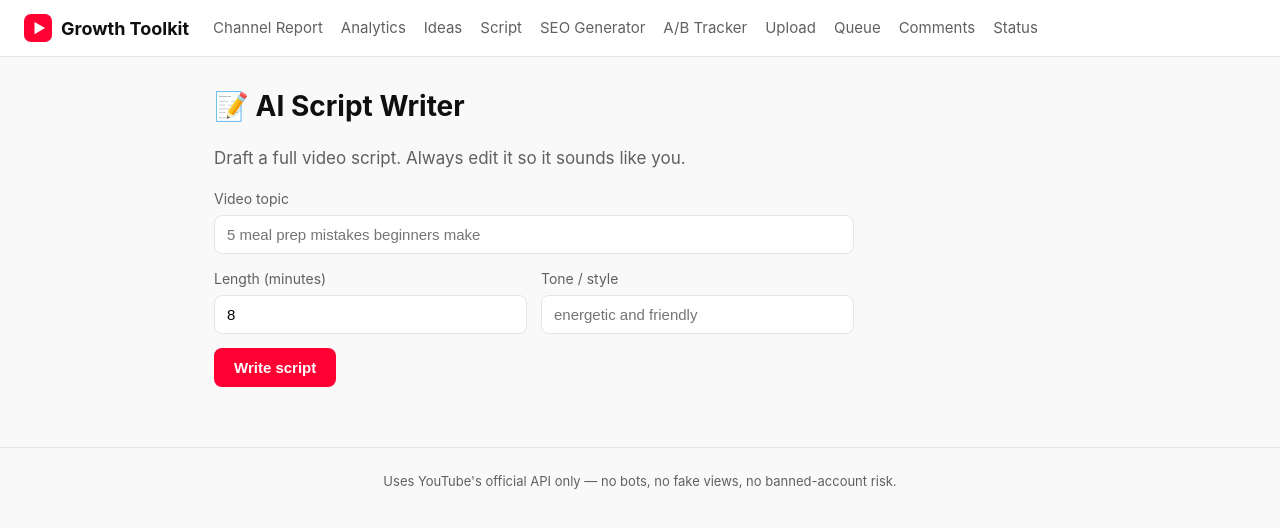
After one commit to vijayrajkoduru/YOUTUBE-, a Flask app: page /script in a window 1280 px wide. The commit adds this page. Shown: the top 528 px of the page. Run offline with Flask 3, Linux system fonts and the light colour scheme.

Commit message:
Add AI Idea Generator and Script Writer (Claude API)
- src/ai.py: video-idea generation + full script writing via the official
  Anthropic SDK (claude-opus-4-8, adaptive thinking, streamed for long output)
- Web pages /ideas and /script + nav, home cards, terminal menu option 9
- ANTHROPIC_API_KEY config/.env/healthcheck wiring; YouTube tools unaffected
- System Check now reports AI Ideas & Script readiness

All 11 routes verified (HTTP 200); compiles clean.

https://claude.ai/code/session_01XSoxwEkjZC5VVTNX9ueBya

```diff
--- a/config.py
+++ b/config.py
@@ -11,6 +11,9 @@ load_dotenv()
 YOUTUBE_API_KEY = os.getenv("YOUTUBE_API_KEY")
 MY_CHANNEL_ID = os.getenv("MY_CHANNEL_ID")
 
+# Optional: only needed for the AI Ideas and Script tools (Claude API).
+ANTHROPIC_API_KEY = os.getenv("ANTHROPIC_API_KEY")
+
 # Where the A/B test tracker saves its data.
 DATA_DIR = os.path.join(os.path.dirname(__file__), "data")
 
--- a/requirements.txt
+++ b/requirements.txt
@@ -15,3 +15,6 @@ Flask==3.0.3
 
 # Production web server used when the site is hosted online
 gunicorn==22.0.0
+
+# Claude API — powers the AI Ideas and Script tools
+anthropic==0.69.0
--- a/src/healthcheck.py
+++ b/src/healthcheck.py
@@ -15,8 +15,11 @@ def run_checks():
     """Returns a list of connectivity/credential checks with pass/fail."""
     api_key_ok = bool(config.YOUTUBE_API_KEY) and config.YOUTUBE_API_KEY != "paste_your_api_key_here"
     channel_ok = bool(config.MY_CHANNEL_ID) and config.MY_CHANNEL_ID != "paste_your_channel_id_here"
+    ai_ok = bool(config.ANTHROPIC_API_KEY) and config.ANTHROPIC_API_KEY != "paste_your_anthropic_key_here"
 
     return [
+        {"name": "Claude API key", "ok": ai_ok,
+         "detail": "Optional — powers AI Ideas and Script."},
         {"name": "YouTube API key", "ok": api_key_ok,
          "detail": "Reads public stats (Channel Report, Comments)."},
         {"name": "Channel ID", "ok": channel_ok,
@@ -40,4 +43,5 @@ def feature_readiness(checks=None):
         {"feature": "Comments", "ready": ok["YouTube API key"]},
         {"feature": "Private Analytics", "ready": ok["Logged in (token)"]},
         {"feature": "Upload & Queue", "ready": ok["Logged in (token)"]},
+        {"feature": "AI Ideas & Script", "ready": ok["Claude API key"]},
     ]
--- a/web/app.py
+++ b/web/app.py
@@ -115,6 +115,41 @@ def comments_page():
     )
 
 
+@app.route("/ideas", methods=["GET", "POST"])
+def ideas_page():
+    """AI video-idea generator (Claude API)."""
+    ideas = error = topic = None
+    if request.method == "POST":
+        topic = request.form.get("topic", "").strip()
+        try:
+            from src import ai
+            ideas = ai.generate_ideas(topic, count=10)
+        except Exception as e:
+            error = str(e)
+    return render_template("ideas.html", ideas=ideas, error=error, topic=topic)
+
+
+@app.route("/script", methods=["GET", "POST"])
+def script_page():
+    """AI script writer (Claude API)."""
+    script = error = topic = None
+    minutes = 8
+    if request.method == "POST":
+        topic = request.form.get("topic", "").strip()
+        try:
+            minutes = int(request.form.get("minutes", "8") or 8)
+        except ValueError:
+            minutes = 8
+        style = request.form.get("style", "").strip() or "energetic and friendly"
+        try:
+            from src import ai
+            script = ai.generate_script(topic, minutes=minutes, style=style)
+        except Exception as e:
+            error = str(e)
+    return render_template("script.html", script=script, error=error,
+                           topic=topic, minutes=minutes)
+
+
 @app.route("/status")
 def status_page():
     """System Check: verifies credentials/connectivity and feature readiness."""
--- a/web/templates/base.html
+++ b/web/templates/base.html
@@ -21,6 +21,8 @@
     <nav>
       <a href="{{ url_for('report') }}">Channel Report</a>
       <a href="{{ url_for('analytics_page') }}">Analytics</a>
+      <a href="{{ url_for('ideas_page') }}">Ideas</a>
+      <a href="{{ url_for('script_page') }}">Script</a>
       <a href="{{ url_for('seo_page') }}">SEO Generator</a>
       <a href="{{ url_for('experiments_page') }}">A/B Tracker</a>
       <a href="{{ url_for('upload_page') }}">Upload</a>
--- /dev/null
+++ b/web/templates/script.html
@@ -0,0 +1,29 @@
+{% extends "base.html" %}
+{% block title %}Script Writer{% endblock %}
+{% block content %}
+<h1>📝 AI Script Writer</h1>
+<p class="lead">Draft a full video script. Always edit it so it sounds like you.</p>
+
+<form method="post" class="stack">
+  <label>Video topic
+    <input type="text" name="topic" required placeholder="5 meal prep mistakes beginners make"
+           value="{{ topic or '' }}">
+  </label>
+  <div class="grid2">
+    <label>Length (minutes)
+      <input type="text" name="minutes" value="{{ minutes or 8 }}">
+    </label>
+    <label>Tone / style
+      <input type="text" name="style" placeholder="energetic and friendly">
+    </label>
+  </div>
+  <button type="submit">Write script</button>
+</form>
+
+{% if error %}
+<div class="alert warn"><strong>Couldn't write the script:</strong> {{ error }}</div>
+{% elif script %}
+<h2>Script for "{{ topic }}"</h2>
+<textarea readonly rows="24">{{ script }}</textarea>
+{% endif %}
+{% endblock %}
```
Also changed, not shown: main.py (+11 -0 lines), src/ai.py (added, +81 -0 lines), web/templates/ideas.html (added, +25 -0 lines), web/templates/index.html (+8 -0 lines), 1 other file.
